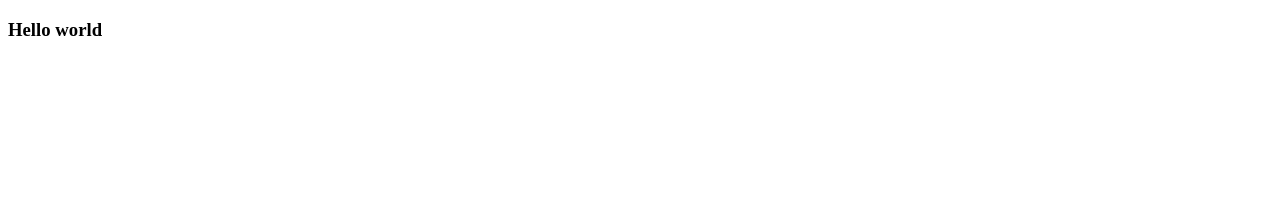
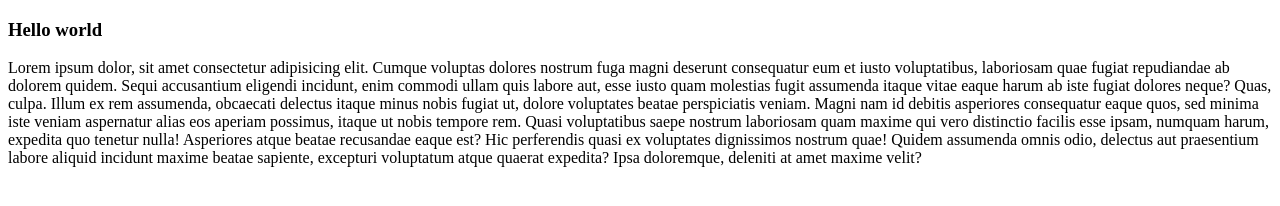
Before and after one commit to ruslanmustafoyev/git-learning, a plain HTML site: page index.html in a window 1280 px wide. Drawn offline with Linux system fonts and the light colour scheme.

Commit message:
added p tag

```diff
--- a/index.html
+++ b/index.html
@@ -9,6 +9,7 @@
 <body>
 
 <h3>Hello world</h3>
+<p>Lorem ipsum dolor, sit amet consectetur adipisicing elit. Cumque voluptas dolores nostrum fuga magni deserunt consequatur eum et iusto voluptatibus, laboriosam quae fugiat repudiandae ab dolorem quidem. Sequi accusantium eligendi incidunt, enim commodi ullam quis labore aut, esse iusto quam molestias fugit assumenda itaque vitae eaque harum ab iste fugiat dolores neque? Quas, culpa. Illum ex rem assumenda, obcaecati delectus itaque minus nobis fugiat ut, dolore voluptates beatae perspiciatis veniam. Magni nam id debitis asperiores consequatur eaque quos, sed minima iste veniam aspernatur alias eos aperiam possimus, itaque ut nobis tempore rem. Quasi voluptatibus saepe nostrum laboriosam quam maxime qui vero distinctio facilis esse ipsam, numquam harum, expedita quo tenetur nulla! Asperiores atque beatae recusandae eaque est? Hic perferendis quasi ex voluptates dignissimos nostrum quae! Quidem assumenda omnis odio, delectus aut praesentium labore aliquid incidunt maxime beatae sapiente, excepturi voluptatum atque quaerat expedita? Ipsa doloremque, deleniti at amet maxime velit?</p>
 
 
 
```
